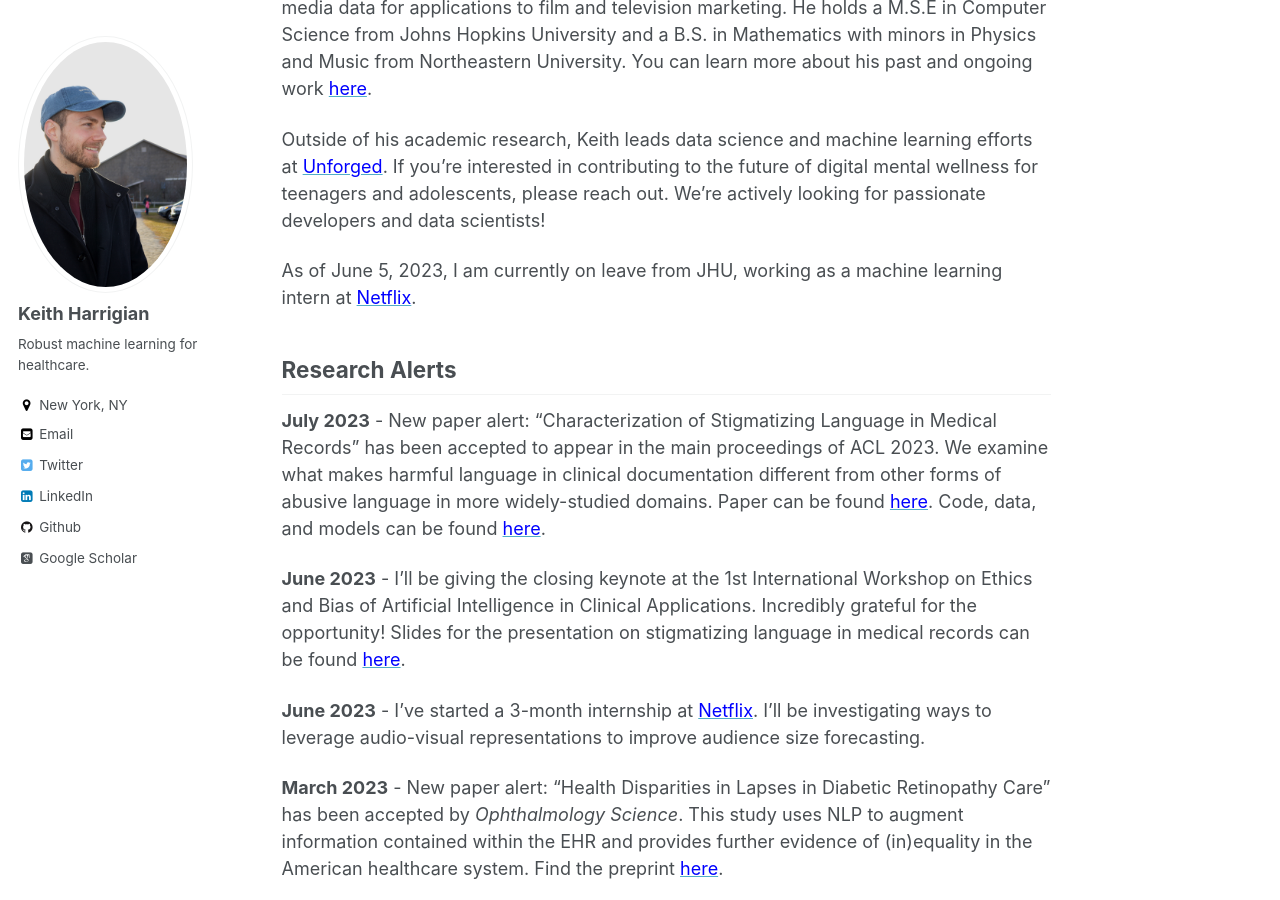
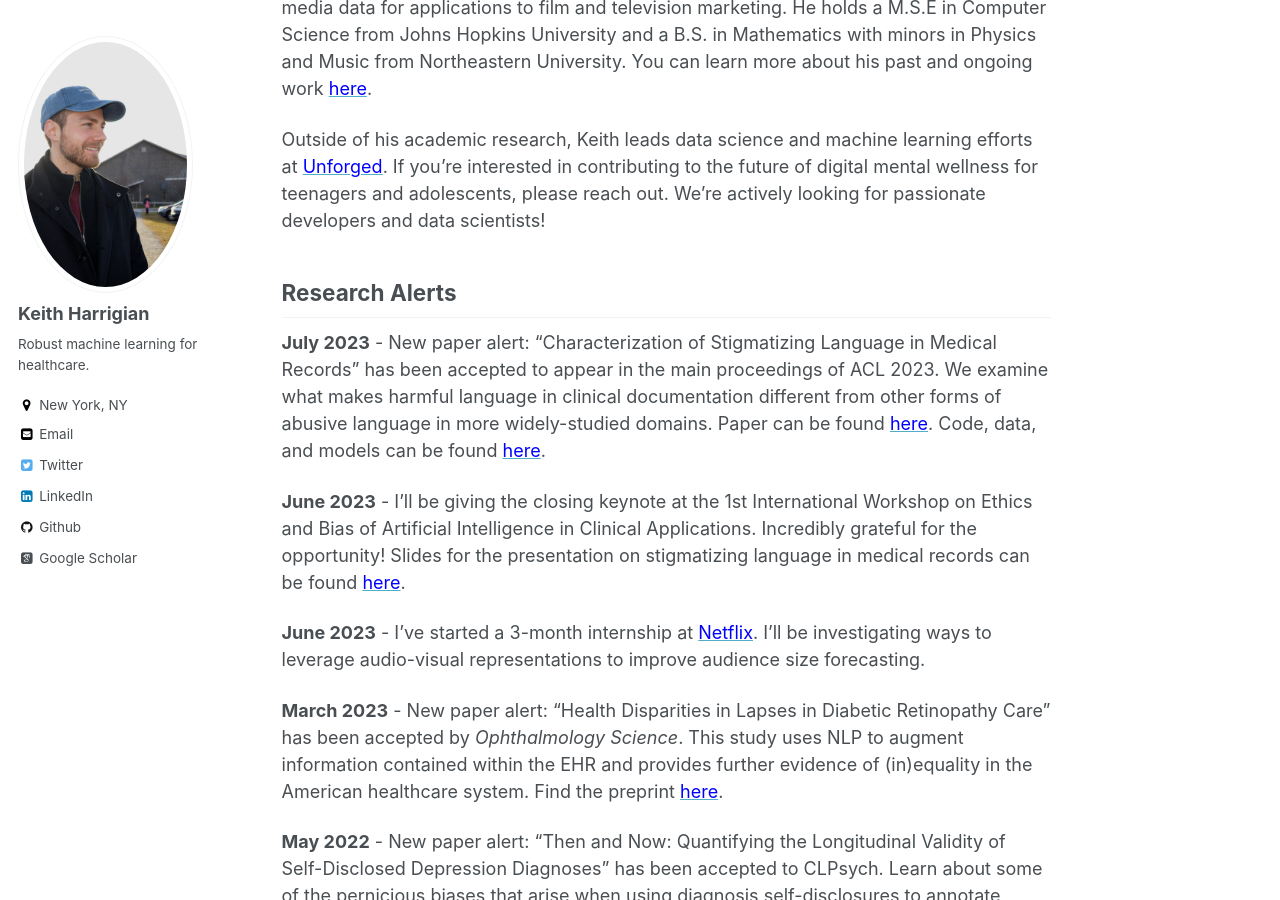
Before and after one commit to kharrigian/kharrigian.github.io, a Jekyll site: the page built from _pages/about.md, in a window 1280 px wide and 900 px high, scrolled down 323 px. Built offline with Jekyll 4.4.1, drawn with Linux system fonts in a browser that asks for light colours; some web fonts are replaced.

Commit message:
CV update

```diff
--- a/_pages/about.md
+++ b/_pages/about.md
@@ -13,8 +13,6 @@ Keith Harrigian is a PhD Student in Computer Science at Johns Hopkins University
 Prior to joining Johns Hopkins, Keith was a Senior Quantitative Analyst at [<span style="color:blue">Warner Media</span>](https://www.warnermediagroup.com) where he leveraged machine learning and natural language processing to mine social media data for applications to film and television marketing. He holds a M.S.E in Computer Science from Johns Hopkins University and a B.S. in Mathematics with minors in Physics and Music from Northeastern University. You can learn more about his past and ongoing work [<span style="color:blue">here</span>](kharrigian.github.io/publications/).
 
 Outside of his academic research, Keith leads data science and machine learning efforts at [<span style="color:blue">Unforged</span>](https://www.kidzabout.net). If you're interested in contributing to the future of digital mental wellness for teenagers and adolescents, please reach out. We're actively looking for passionate developers and data scientists!
-
-As of June 5, 2023, I am currently on leave from JHU, working as a machine learning intern at [<span style="color:blue">Netflix</span>](https://www.netflix.com).
 
 ## Research Alerts
 
```
Also changed, not shown: 2 other files.
